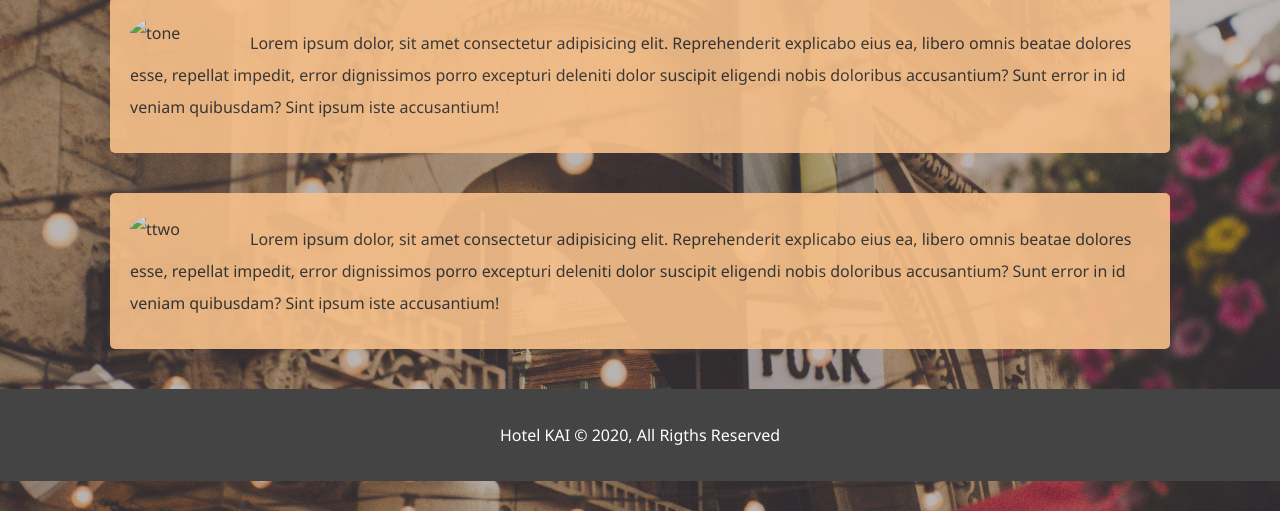
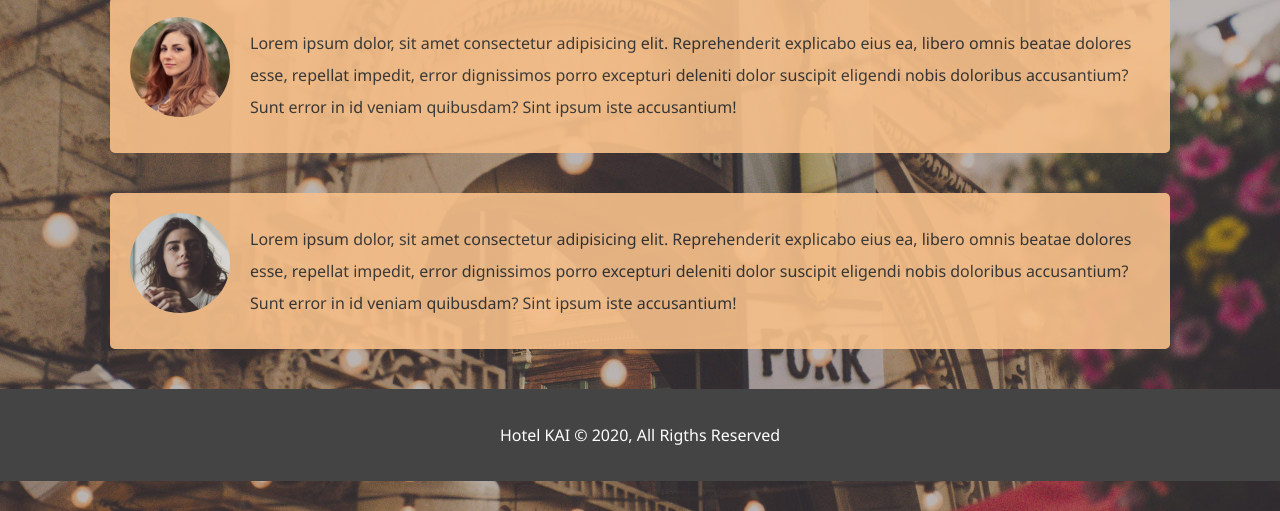
Before and after one commit to alfiofederico/Hotel-Kai, a plain HTML site: page about.html in a window 1280 px wide. Shown: the part 709-1220 px from the top of the page. Drawn offline with Linux system fonts and the light colour scheme; the site is published under a folder, as on GitHub Pages, so addresses that start at the root find nothing.

Commit message:
Update about.html

```diff
--- a/about.html
+++ b/about.html
@@ -43,11 +43,11 @@
     <div class="container">
       <h2 class="l-heading">What Our Guests Say</h2>
       <div class="testimonials bg-primary">
-        <img src="/imgs/person-1.jpg" alt="tone">
+        <img src=imgs/person-1.jpg alt="tone">
         <p>Lorem ipsum dolor, sit amet consectetur adipisicing elit. Reprehenderit explicabo eius ea, libero omnis beatae dolores esse, repellat impedit, error dignissimos porro excepturi deleniti dolor suscipit eligendi nobis doloribus accusantium? Sunt error in id veniam quibusdam? Sint ipsum iste accusantium!</p>
       </div>
       <div class="testimonials bg-primary">
-        <img src="/imgs/person-2.jpg" alt="ttwo">
+        <img src=imgs/person-2.jpg alt="ttwo">
         <p>Lorem ipsum dolor, sit amet consectetur adipisicing elit. Reprehenderit explicabo eius ea, libero omnis beatae dolores esse, repellat impedit, error dignissimos porro excepturi deleniti dolor suscipit eligendi nobis doloribus accusantium? Sunt error in id veniam quibusdam? Sint ipsum iste accusantium!</p>
       </div>
     </div>
```
